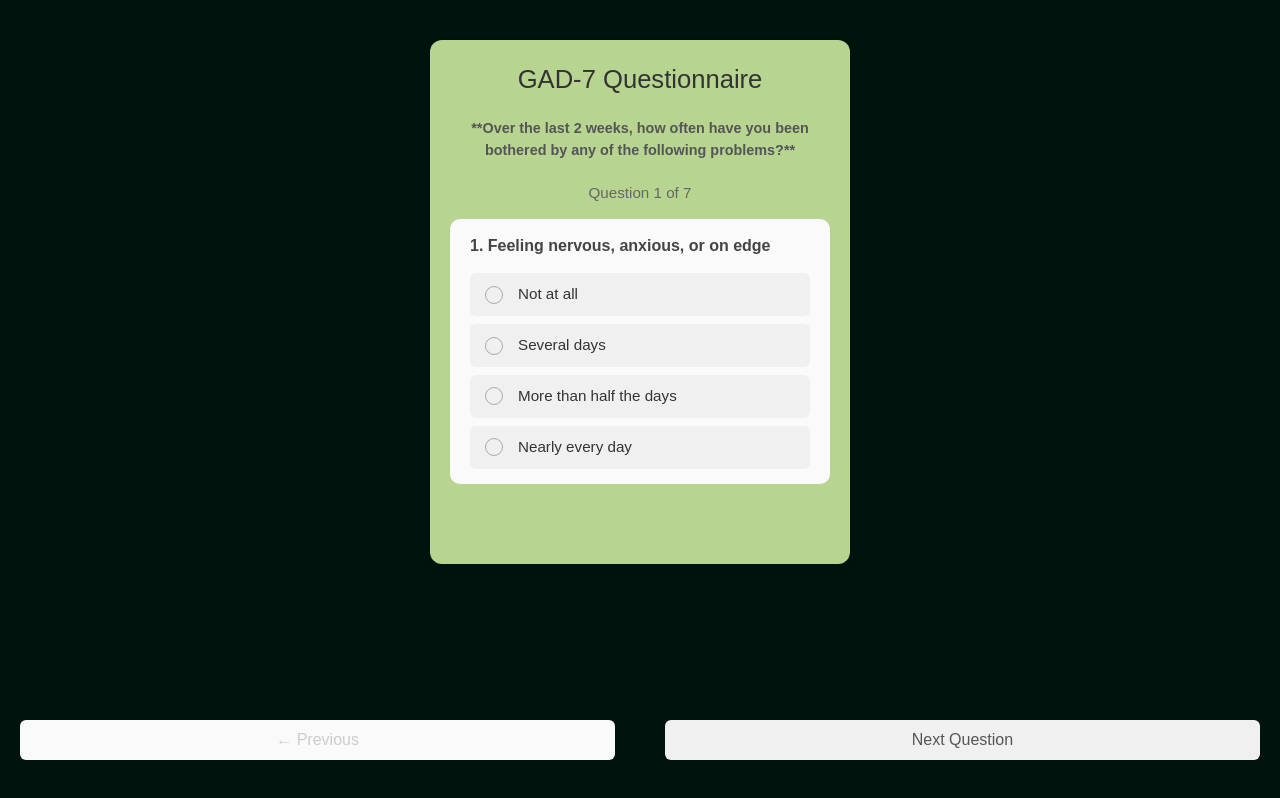
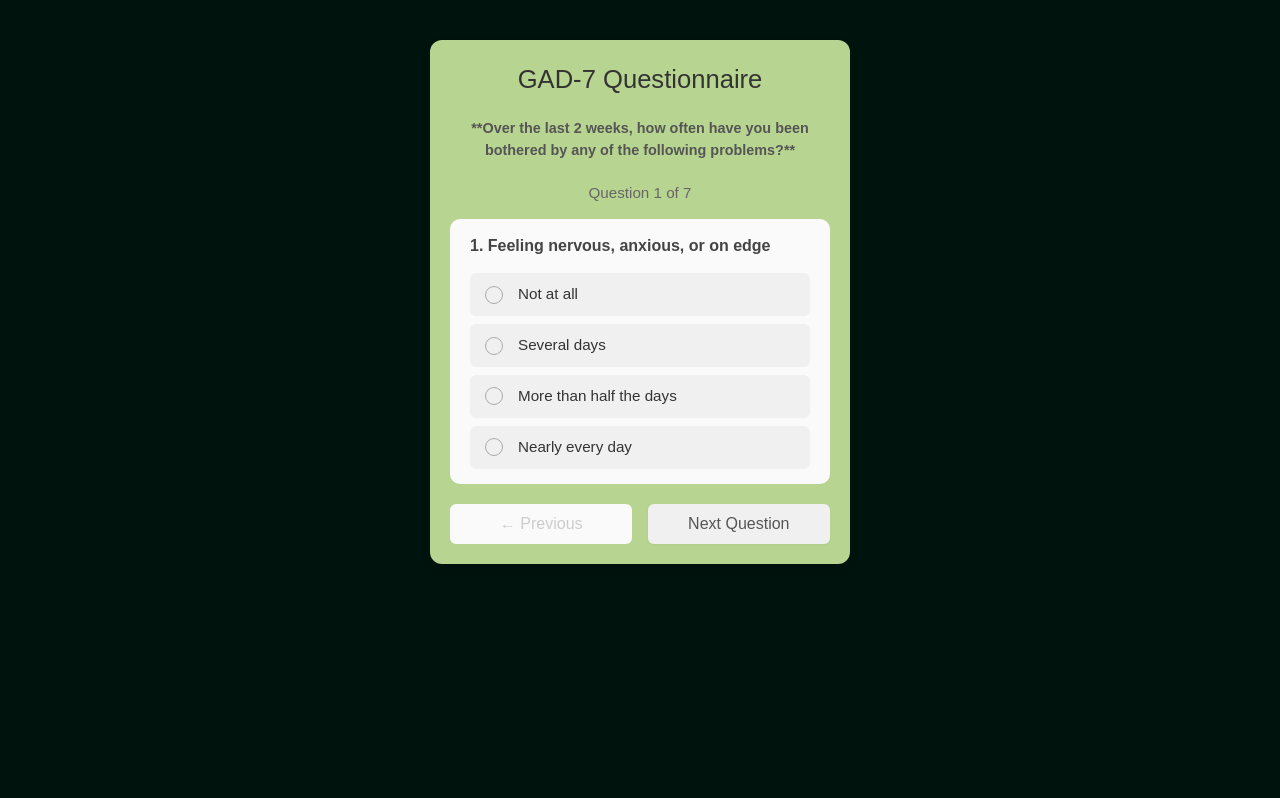
Before and after one commit to HarshaNaidu11/Bloomence_99, a React (Vite) app in the folder frontend/: page /gad7 in a window 1280 px wide. Built offline with nearby package versions, Linux system fonts and the light colour scheme; no server answers; sample sign-in values are in the browser's storage.

Commit message:
Update PHQ9.css

```diff
--- a/frontend/src/pages/Questionnaires/PHQ9.css
+++ b/frontend/src/pages/Questionnaires/PHQ9.css
@@ -4,15 +4,12 @@
 
 /* --- OUTER WRAPPER: Centers the entire questionnaire --- */
 .phq9-wrapper {
-  margin: 0; /* Remove horizontal margin for full width */
-  width: 100vw; /* Take full viewport width */
-  min-height: 100vh; /* Take full viewport height */
+   margin: 40px auto;
+  max-width: 420px;
   position: relative;
   display: flex;
   flex-direction: column;
   align-items: center;
-  /* Use padding to create space above the content card */
-  padding-top: 40px;
   /* Important: Remove any background color from this wrapper */
   background: none;
 }
```
